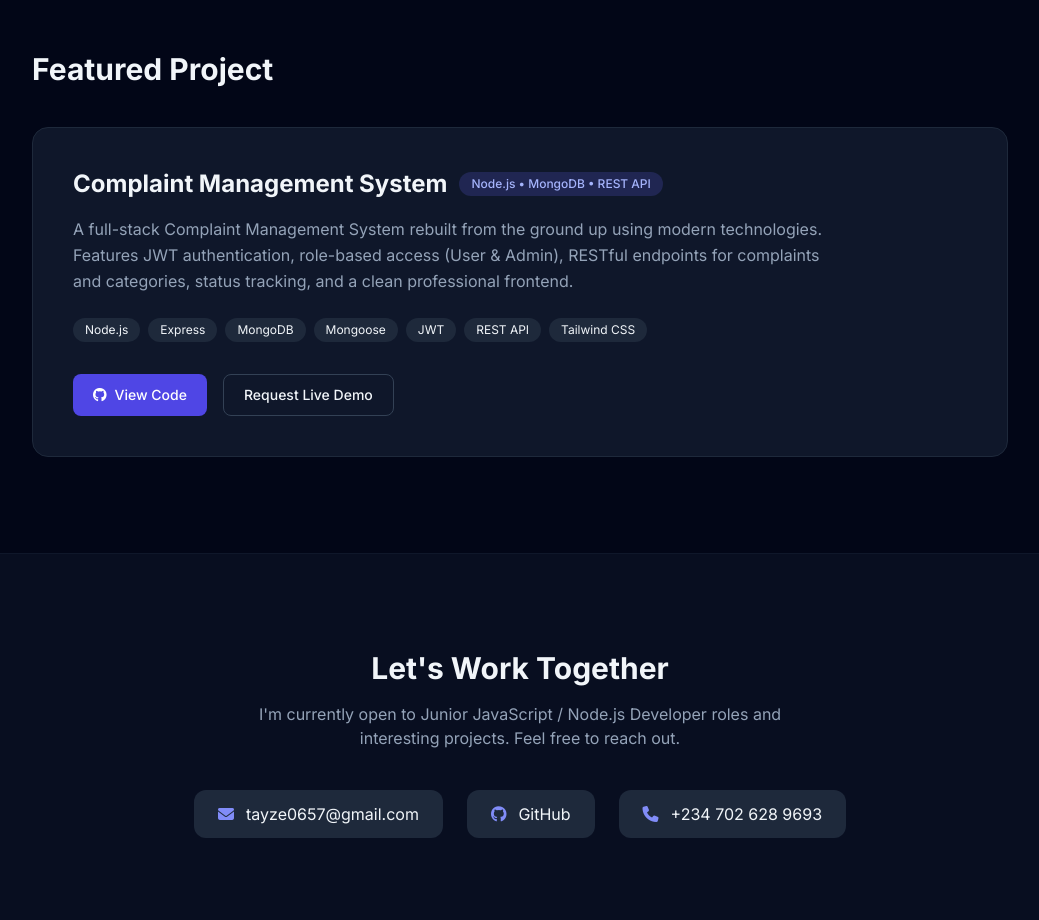
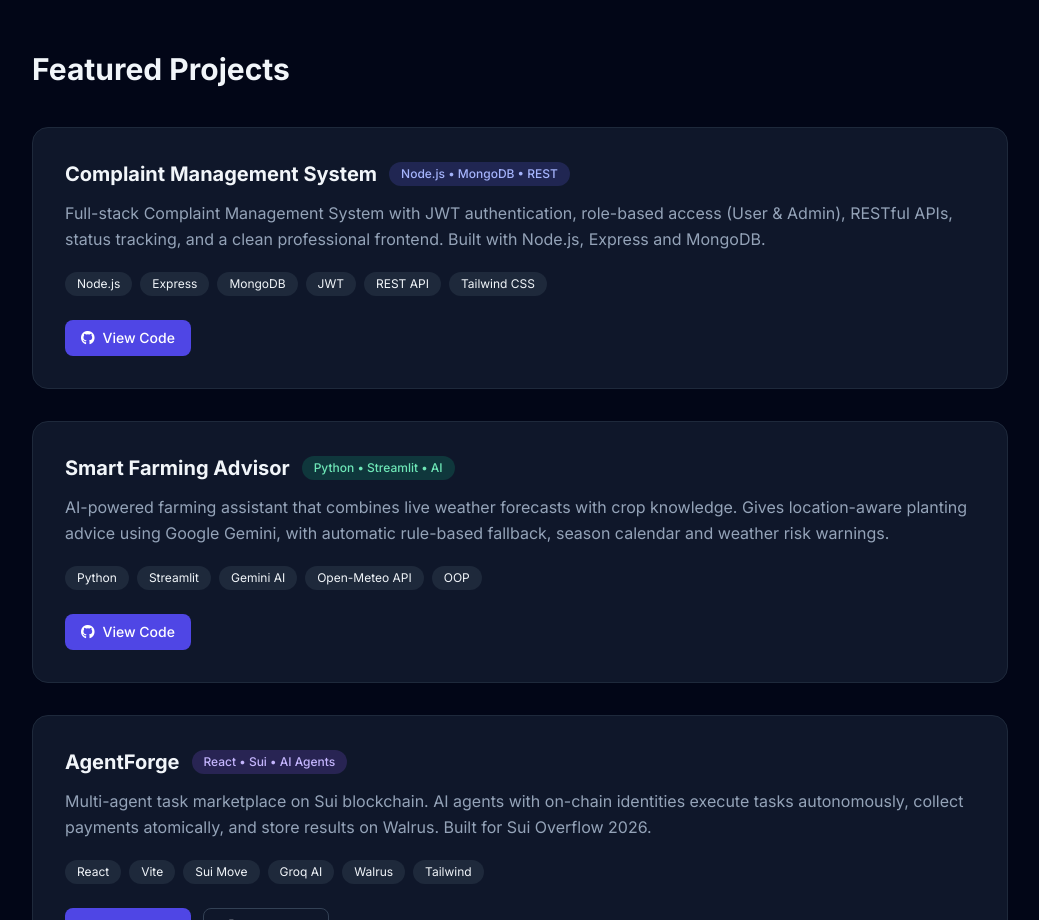
Before and after one commit to tayze-e/portfolio, a plain HTML site: page index.html in a window 1280 px wide. Shown: the part 1880-2800 px from the top of the page, without its empty margins (120-1159 px from the left). Drawn offline with nearby package versions, Linux system fonts and the light colour scheme.

Commit message:
Add Smart Farming Advisor and AgentForge projects to portfolio

```diff
--- a/index.html
+++ b/index.html
@@ -38,7 +38,8 @@
       </h1>
       <p class="text-xl text-slate-400 max-w-2xl mb-8 leading-relaxed">
         First-Class Software Engineering graduate specializing in <strong class="text-slate-200">Node.js</strong>,
-        <strong class="text-slate-200">MongoDB</strong> and modern JavaScript. I build clean, scalable backend systems and RESTful APIs.
+        <strong class="text-slate-200">MongoDB</strong>, modern JavaScript and AI-powered applications.
+        I build clean, scalable systems from backend APIs to full-stack and blockchain projects.
       </p>
       <div class="flex flex-wrap gap-4">
         <a href="#projects" class="bg-indigo-600 hover:bg-indigo-500 text-white px-6 py-3 rounded-lg font-medium transition flex items-center gap-2">
@@ -59,16 +60,15 @@
         <div class="space-y-4 text-slate-400 leading-relaxed">
           <p>
             I'm a First-Class Software Engineering graduate from Confluence University of Science and Technology
-            with strong practical experience in backend development and technical systems.
+            with strong practical experience building backend systems, AI applications and blockchain projects.
           </p>
           <p>
-            I specialize in building robust <strong class="text-slate-200">Node.js</strong> applications,
-            designing clean <strong class="text-slate-200">RESTful APIs</strong>, and working with
-            <strong class="text-slate-200">MongoDB</strong>. I also have experience in AI evaluation,
-            prompt engineering, and technical documentation.
+            I specialize in <strong class="text-slate-200">Node.js</strong>, <strong class="text-slate-200">MongoDB</strong>,
+            RESTful APIs, and modern JavaScript. I also work with Python, AI integrations (Gemini, Groq),
+            and have hands-on experience with Sui Move smart contracts.
           </p>
           <p>
-            I'm currently seeking a Junior JavaScript Developer role where I can contribute to real-world products
+            I'm currently seeking a Junior JavaScript / Node.js Developer role where I can contribute to real products
             and continue growing as an engineer.
           </p>
         </div>
@@ -78,7 +78,7 @@
             <li class="flex justify-between"><span class="text-slate-500">Location</span> <span>Nigeria (Remote)</span></li>
             <li class="flex justify-between"><span class="text-slate-500">Experience</span> <span>3+ Years</span></li>
             <li class="flex justify-between"><span class="text-slate-500">Education</span> <span>First Class Honours</span></li>
-            <li class="flex justify-between"><span class="text-slate-500">Focus</span> <span>Node.js & MongoDB</span></li>
+            <li class="flex justify-between"><span class="text-slate-500">Focus</span> <span>Node.js, MongoDB & AI</span></li>
             <li class="flex justify-between"><span class="text-slate-500">Availability</span> <span class="text-green-400">Open to opportunities</span></li>
           </ul>
         </div>
@@ -112,12 +112,13 @@
           </div>
         </div>
         <div class="bg-slate-900 border border-slate-800 rounded-xl p-6">
-          <h3 class="font-semibold text-indigo-400 mb-3">Tools & Practices</h3>
+          <h3 class="font-semibold text-indigo-400 mb-3">AI, Web3 & Tools</h3>
           <div class="flex flex-wrap gap-2">
+            <span class="bg-slate-800 text-sm px-3 py-1 rounded-full">Gemini AI</span>
+            <span class="bg-slate-800 text-sm px-3 py-1 rounded-full">Groq AI</span>
+            <span class="bg-slate-800 text-sm px-3 py-1 rounded-full">Sui Move</span>
             <span class="bg-slate-800 text-sm px-3 py-1 rounded-full">Git</span>
-            <span class="bg-slate-800 text-sm px-3 py-1 rounded-full">Debugging</span>
-            <span class="bg-slate-800 text-sm px-3 py-1 rounded-full">Technical Documentation</span>
-            <span class="bg-slate-800 text-sm px-3 py-1 rounded-full">Agile Mindset</span>
+            <span class="bg-slate-800 text-sm px-3 py-1 rounded-full">Streamlit</span>
           </div>
         </div>
       </div>
@@ -127,39 +128,94 @@
   <!-- Projects -->
   <section id="projects" class="py-24 border-t border-slate-900">
     <div class="max-w-5xl mx-auto px-6">
-      <h2 class="text-3xl font-bold mb-10">Featured Project</h2>
+      <h2 class="text-3xl font-bold mb-10">Featured Projects</h2>
 
+      <div class="space-y-8">
+
+        <!-- Project 1: CMS -->
         <div class="bg-slate-900 border border-slate-800 rounded-2xl overflow-hidden">
-        <div class="p-8 md:p-10">
-          <div class="flex flex-wrap items-center gap-3 mb-4">
-            <h3 class="text-2xl font-bold">Complaint Management System</h3>
-            <span class="bg-indigo-500/20 text-indigo-300 text-xs px-3 py-1 rounded-full font-medium">Node.js • MongoDB • REST API</span>
+          <div class="p-8">
+            <div class="flex flex-wrap items-center gap-3 mb-3">
+              <h3 class="text-xl font-bold">Complaint Management System</h3>
+              <span class="bg-indigo-500/20 text-indigo-300 text-xs px-3 py-1 rounded-full font-medium">Node.js • MongoDB • REST</span>
             </div>
-          <p class="text-slate-400 mb-6 leading-relaxed max-w-3xl">
-            A full-stack Complaint Management System rebuilt from the ground up using modern technologies.
-            Features JWT authentication, role-based access (User & Admin), RESTful endpoints for complaints and categories,
-            status tracking, and a clean professional frontend.
+            <p class="text-slate-400 mb-5 leading-relaxed">
+              Full-stack Complaint Management System with JWT authentication, role-based access (User & Admin),
+              RESTful APIs, status tracking, and a clean professional frontend. Built with Node.js, Express and MongoDB.
             </p>
-
-          <div class="flex flex-wrap gap-2 mb-8">
+            <div class="flex flex-wrap gap-2 mb-6">
               <span class="text-xs bg-slate-800 px-3 py-1 rounded-full">Node.js</span>
               <span class="text-xs bg-slate-800 px-3 py-1 rounded-full">Express</span>
               <span class="text-xs bg-slate-800 px-3 py-1 rounded-full">MongoDB</span>
-            <span class="text-xs bg-slate-800 px-3 py-1 rounded-full">Mongoose</span>
               <span class="text-xs bg-slate-800 px-3 py-1 rounded-full">JWT</span>
               <span class="text-xs bg-slate-800 px-3 py-1 rounded-full">REST API</span>
               <span class="text-xs bg-slate-800 px-3 py-1 rounded-full">Tailwind CSS</span>
             </div>
-
-          <div class="flex flex-wrap gap-4">
-            <a href="https://github.com/tayze-e/CMS" target="_blank" class="bg-indigo-600 hover:bg-indigo-500 text-white px-5 py-2.5 rounded-lg font-medium transition flex items-center gap-2 text-sm">
+            <div class="flex flex-wrap gap-3">
+              <a href="https://github.com/tayze-e/CMS" target="_blank" class="bg-indigo-600 hover:bg-indigo-500 text-white px-4 py-2 rounded-lg text-sm font-medium transition flex items-center gap-2">
                 <i class="fab fa-github"></i> View Code
-            </a>
-            <a href="#contact" class="border border-slate-700 hover:border-slate-500 px-5 py-2.5 rounded-lg font-medium transition text-sm">
-              Request Live Demo
               </a>
             </div>
           </div>
+        </div>
+
+        <!-- Project 2: Smart Farming Advisor -->
+        <div class="bg-slate-900 border border-slate-800 rounded-2xl overflow-hidden">
+          <div class="p-8">
+            <div class="flex flex-wrap items-center gap-3 mb-3">
+              <h3 class="text-xl font-bold">Smart Farming Advisor</h3>
+              <span class="bg-emerald-500/20 text-emerald-300 text-xs px-3 py-1 rounded-full font-medium">Python • Streamlit • AI</span>
+            </div>
+            <p class="text-slate-400 mb-5 leading-relaxed">
+              AI-powered farming assistant that combines live weather forecasts with crop knowledge.
+              Gives location-aware planting advice using Google Gemini, with automatic rule-based fallback,
+              season calendar and weather risk warnings.
+            </p>
+            <div class="flex flex-wrap gap-2 mb-6">
+              <span class="text-xs bg-slate-800 px-3 py-1 rounded-full">Python</span>
+              <span class="text-xs bg-slate-800 px-3 py-1 rounded-full">Streamlit</span>
+              <span class="text-xs bg-slate-800 px-3 py-1 rounded-full">Gemini AI</span>
+              <span class="text-xs bg-slate-800 px-3 py-1 rounded-full">Open-Meteo API</span>
+              <span class="text-xs bg-slate-800 px-3 py-1 rounded-full">OOP</span>
+            </div>
+            <div class="flex flex-wrap gap-3">
+              <a href="https://github.com/tayze-e/Smart-Farming-Advisor" target="_blank" class="bg-indigo-600 hover:bg-indigo-500 text-white px-4 py-2 rounded-lg text-sm font-medium transition flex items-center gap-2">
+                <i class="fab fa-github"></i> View Code
+              </a>
+            </div>
+          </div>
+        </div>
+
+        <!-- Project 3: AgentForge -->
+        <div class="bg-slate-900 border border-slate-800 rounded-2xl overflow-hidden">
+          <div class="p-8">
+            <div class="flex flex-wrap items-center gap-3 mb-3">
+              <h3 class="text-xl font-bold">AgentForge</h3>
+              <span class="bg-violet-500/20 text-violet-300 text-xs px-3 py-1 rounded-full font-medium">React • Sui • AI Agents</span>
+            </div>
+            <p class="text-slate-400 mb-5 leading-relaxed">
+              Multi-agent task marketplace on Sui blockchain. AI agents with on-chain identities execute tasks autonomously,
+              collect payments atomically, and store results on Walrus. Built for Sui Overflow 2026.
+            </p>
+            <div class="flex flex-wrap gap-2 mb-6">
+              <span class="text-xs bg-slate-800 px-3 py-1 rounded-full">React</span>
+              <span class="text-xs bg-slate-800 px-3 py-1 rounded-full">Vite</span>
+              <span class="text-xs bg-slate-800 px-3 py-1 rounded-full">Sui Move</span>
+              <span class="text-xs bg-slate-800 px-3 py-1 rounded-full">Groq AI</span>
+              <span class="text-xs bg-slate-800 px-3 py-1 rounded-full">Walrus</span>
+              <span class="text-xs bg-slate-800 px-3 py-1 rounded-full">Tailwind</span>
+            </div>
+            <div class="flex flex-wrap gap-3">
+              <a href="https://github.com/tayze-e/AgentForge" target="_blank" class="bg-indigo-600 hover:bg-indigo-500 text-white px-4 py-2 rounded-lg text-sm font-medium transition flex items-center gap-2">
+                <i class="fab fa-github"></i> View Code
+              </a>
+              <a href="https://agentforge-ui.vercel.app" target="_blank" class="border border-slate-700 hover:border-slate-500 px-4 py-2 rounded-lg text-sm font-medium transition flex items-center gap-2">
+                <i class="fas fa-external-link-alt"></i> Live Demo
+              </a>
+            </div>
+          </div>
+        </div>
+
       </div>
     </div>
   </section>
```
Lines whose indentation alone changed are shown as unchanged.
